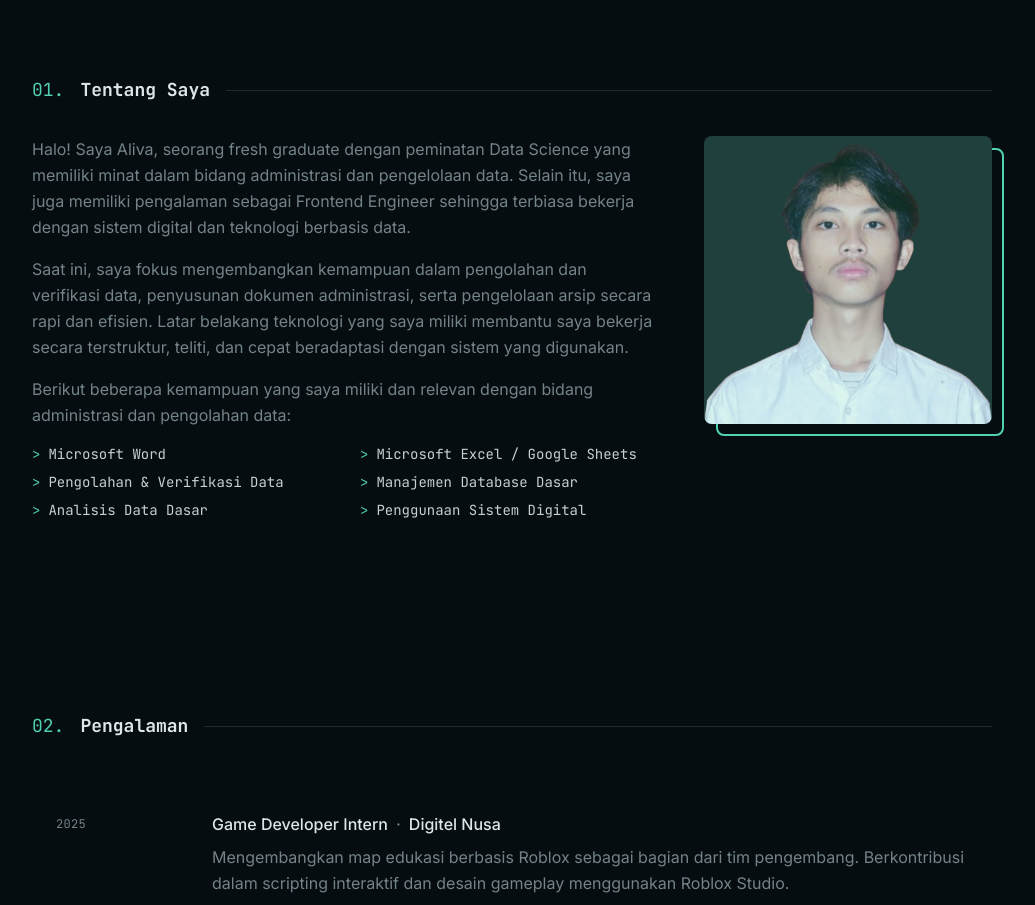
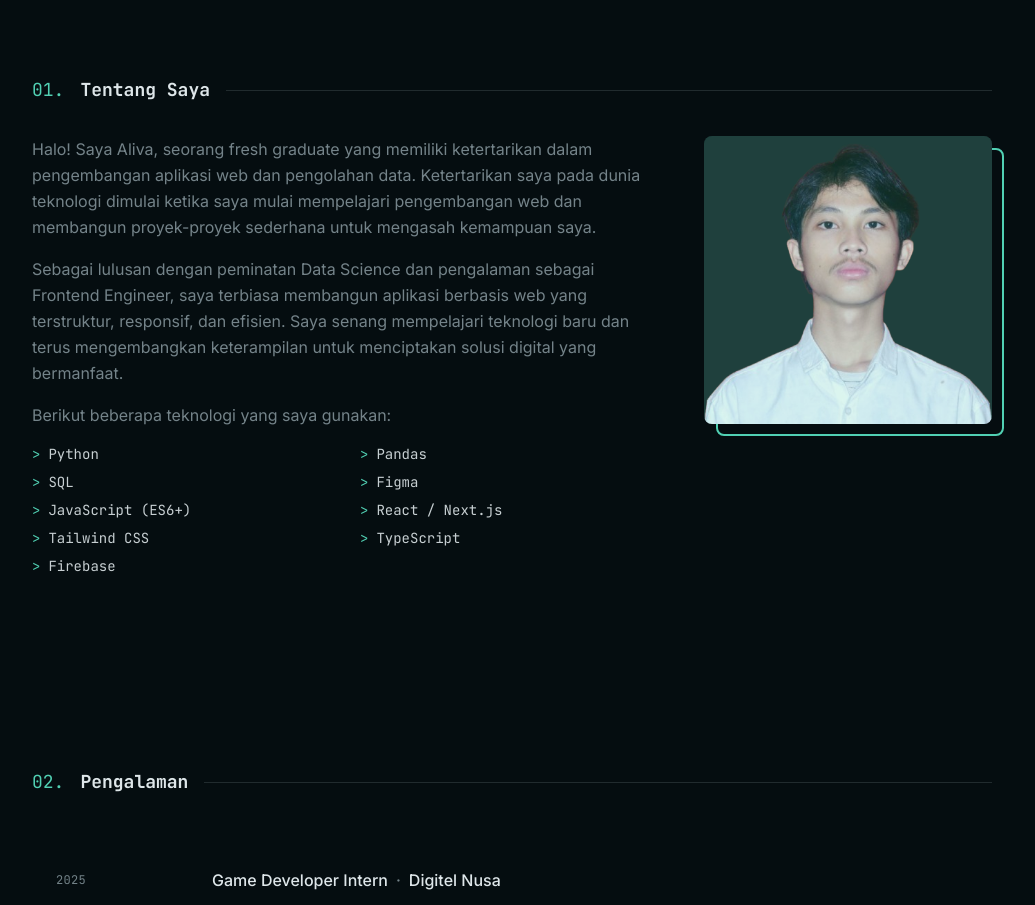
Before and after one commit to Aliva-Nurramadhan/portfolio-aliva, a Next.js app: page / in a window 1280 px wide. Shown: the part 820-1725 px from the top of the page, without its empty margins (128-1163 px from the left). Built offline with nearby package versions, Linux system fonts and the light colour scheme.

Commit message:
Merubah Data About

```diff
--- a/components/portfolio/about.tsx
+++ b/components/portfolio/about.tsx
@@ -27,33 +27,33 @@ export function About() {
       >
         <div className="space-y-4 leading-relaxed text-muted-foreground lg:col-span-2">
           <p>
-            Halo! Saya Aliva, seorang fresh graduate dengan peminatan Data
-            Science yang memiliki minat dalam bidang administrasi dan
-            pengelolaan data. Selain itu, saya juga memiliki pengalaman sebagai
-            Frontend Engineer sehingga terbiasa bekerja dengan sistem digital
-            dan teknologi berbasis data.
+            Halo! Saya Aliva, seorang fresh graduate yang memiliki ketertarikan
+            dalam pengembangan aplikasi web dan pengolahan data. Ketertarikan
+            saya pada dunia teknologi dimulai ketika saya mulai mempelajari
+            pengembangan web dan membangun proyek-proyek sederhana untuk
+            mengasah kemampuan saya.
           </p>
 
           <p>
-            Saat ini, saya fokus mengembangkan kemampuan dalam pengolahan dan
-            verifikasi data, penyusunan dokumen administrasi, serta pengelolaan
-            arsip secara rapi dan efisien. Latar belakang teknologi yang saya
-            miliki membantu saya bekerja secara terstruktur, teliti, dan cepat
-            beradaptasi dengan sistem yang digunakan.
+            Sebagai lulusan dengan peminatan Data Science dan pengalaman sebagai
+            Frontend Engineer, saya terbiasa membangun aplikasi berbasis web
+            yang terstruktur, responsif, dan efisien. Saya senang mempelajari
+            teknologi baru dan terus mengembangkan keterampilan untuk
+            menciptakan solusi digital yang bermanfaat.
           </p>
-          <p>
-            Berikut beberapa kemampuan yang saya miliki dan relevan dengan
-            bidang administrasi dan pengolahan data:
-          </p>
+          <p>Berikut beberapa teknologi yang saya gunakan:</p>
 
           <ul className="grid grid-cols-2 gap-x-8 gap-y-2 font-mono text-sm">
             {[
-              "Microsoft Word",
-              "Microsoft Excel / Google Sheets",
-              "Pengolahan & Verifikasi Data",
-              "Manajemen Database Dasar",
-              "Analisis Data Dasar",
-              "Penggunaan Sistem Digital",
+              "Python",
+              "Pandas",
+              "SQL",
+              "Figma",
+              "JavaScript (ES6+)",
+              "React / Next.js",
+              "Tailwind CSS",
+              "TypeScript",
+              "Firebase",
             ].map((skill) => (
               <li
                 key={skill}
```
